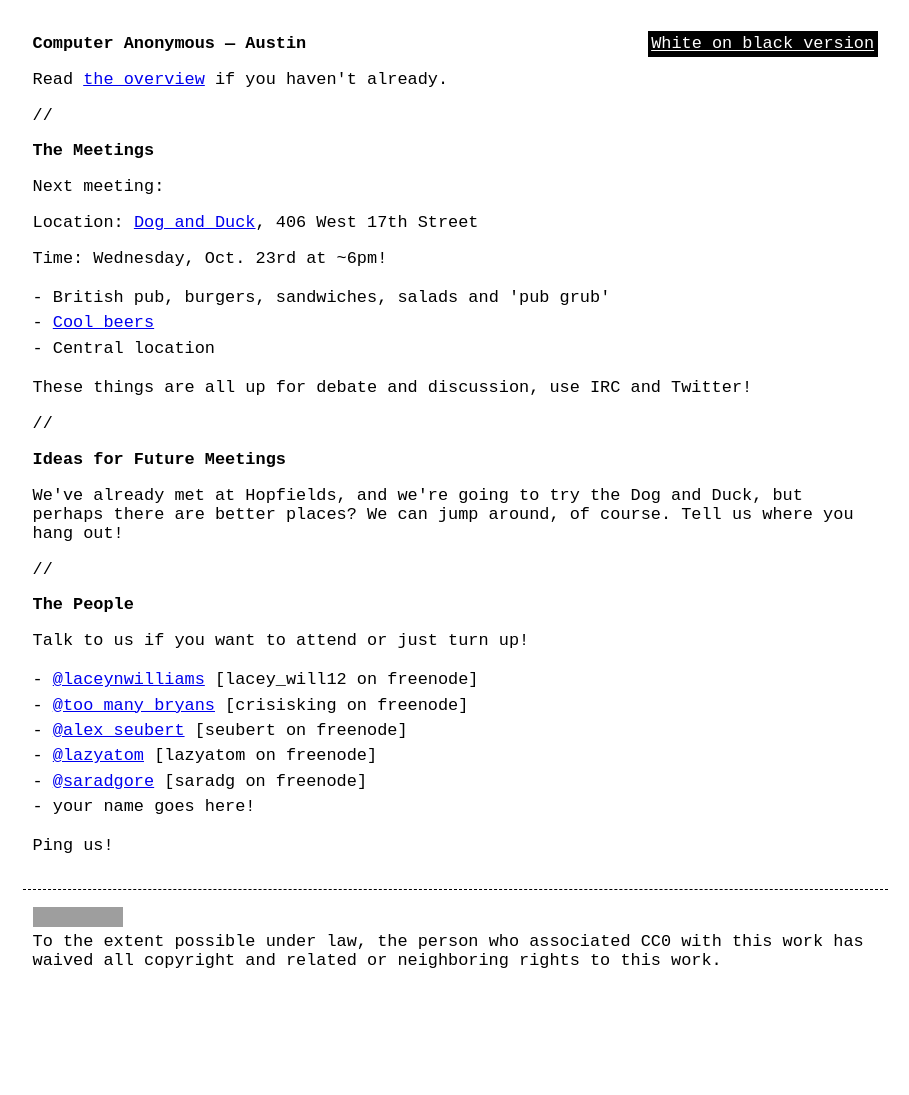
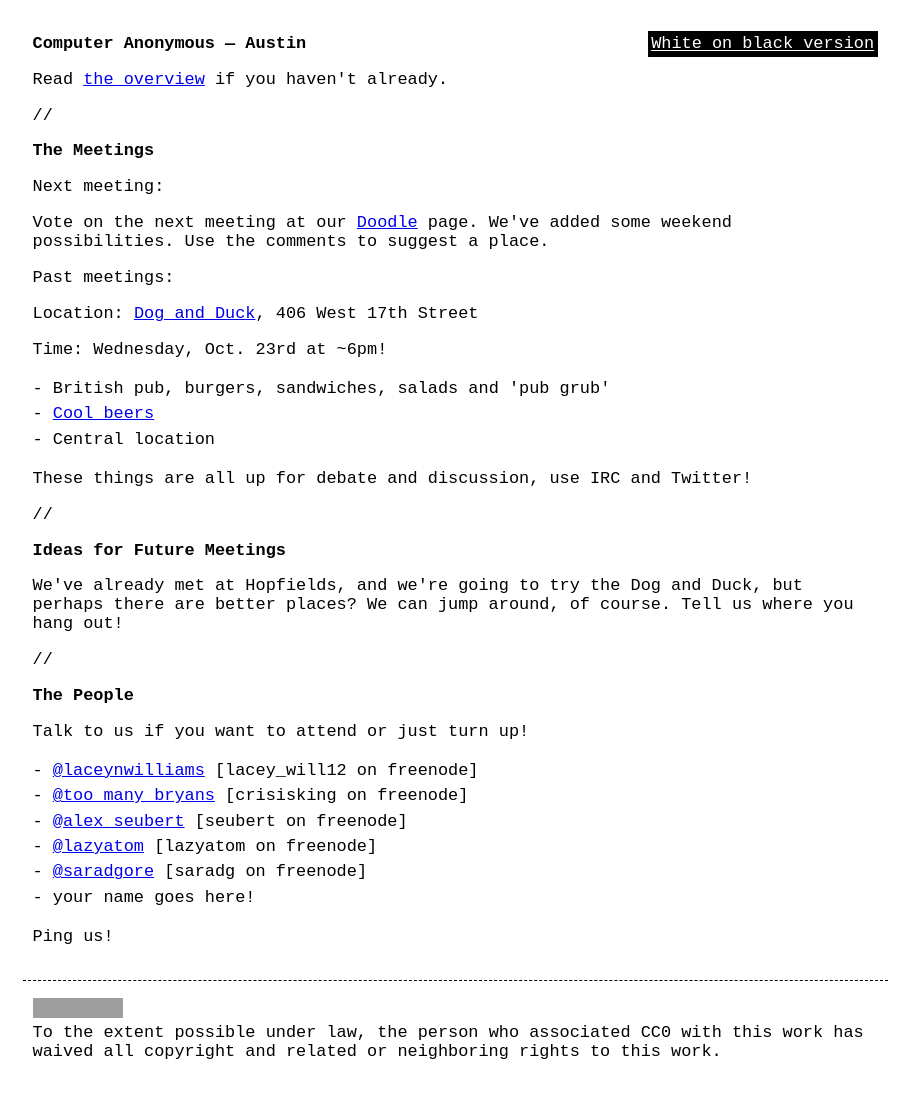
Before and after one commit to computeranonymous/computer, a Jekyll site: the page built from us_austin.html, in a window 1280 px wide. Shown: the whole page, without its empty margins (185-1094 px from the left). Built offline with Jekyll 4.4.1, drawn with Linux system fonts in a browser that asks for light colours; before the commit the page ends 1004 px from its top, so only the background shows below that; grey boxes are pictures that could not be loaded.

Commit message:
Add Doodle link to Austin page
Added a Doodle poll to the Austin page. I created the Doodle poll this morning; the link is http://doodle.com/nnv6zs8wkuy4s5yy

```diff
--- a/us_austin.html
+++ b/us_austin.html
@@ -11,6 +11,9 @@ title: Computer Anonymous - Austin
 <h2>The Meetings</h2>
 
 <p>Next meeting:</p>
+<p>Vote on the next meeting at our <a href="http://doodle.com/nnv6zs8wkuy4s5yy">Doodle</a> page. We've added some weekend possibilities. Use the comments to suggest a place.</p>
+
+<p>Past meetings:</p>
 
 <p>Location: <a href="http://www.dogandduckpub.com/">Dog and Duck</a>, 406 West 17th Street</p>
 <p>Time: Wednesday, Oct. 23rd at ~6pm!</p>
```
